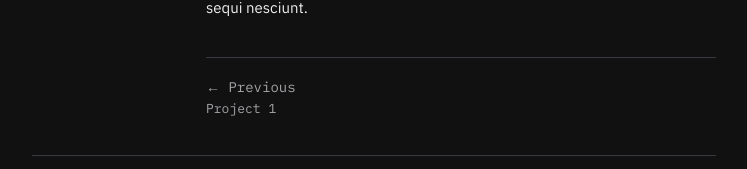
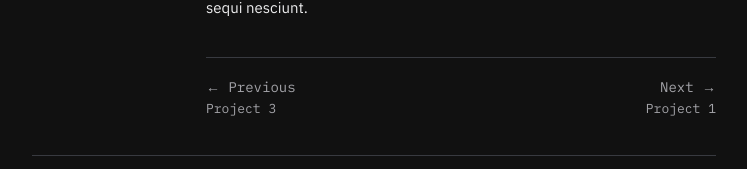
Before and after one commit to seth-woo/personal-site, a Next.js app: page /works/project-0 in a window 1280 px wide. Shown: the part 1403-1572 px from the top of the page, without its empty margins (266-1013 px from the left). Built offline with nearby package versions, Linux system fonts and the light colour scheme.

Commit message:
project page sorting and previous/next nav fix

```diff
--- a/src/app/works/[slug]/page.tsx
+++ b/src/app/works/[slug]/page.tsx
@@ -1,6 +1,6 @@
 import { notFound } from "next/navigation";
 import Link from "next/link";
-import { workItems } from "@/data/content";
+import { workItems, sortedWorkItems} from "@/data/content";
 import HalftoneOrb from "@/components/HalftoneOrb";
 
 export function generateStaticParams() {
@@ -58,8 +58,12 @@ export default function WorkDetailPage({ params }: { params: { slug: string } })
 
           <nav className="mt-8 flex items-center justify-between border-t border-border pt-4">
             {(() => {
-              const currentIndex = workItems.findIndex((item) => item.slug === params.slug);
-              const sortedItems = [...workItems].sort((a, b) => new Date(b.date!).getTime() - new Date(a.date!).getTime());
+              // const currentIndex = workItems.findIndex((item) => item.slug === params.slug);
+              // const sortedItems = [...workItems].sort((a, b) => new Date(b.date!).getTime() - new Date(a.date!).getTime());
+              // const prevItem = currentIndex < sortedItems.length - 1 ? sortedItems[currentIndex + 1] : null;
+              // const nextItem = currentIndex > 0 ? sortedItems[currentIndex - 1] : null;
+              const sortedItems = sortedWorkItems;
+              const currentIndex = sortedItems.findIndex((item) => item.slug === params.slug);
               const prevItem = currentIndex < sortedItems.length - 1 ? sortedItems[currentIndex + 1] : null;
               const nextItem = currentIndex > 0 ? sortedItems[currentIndex - 1] : null;
 
--- a/src/data/content.ts
+++ b/src/data/content.ts
@@ -92,17 +92,42 @@ At vero eos et accusamus et iusto odio dignissimos ducimus qui blanditiis praese
 
 At vero eos et accusamus et iusto odio dignissimos ducimus qui blanditiis praesentium voluptatum deleniti atque corrupti quos dolores et quas molestias excepturi sint occaecati cupiditate non provident, similique sunt in culpa qui officia deserunt mollitia animi, id est laborum et dolorum fuga. Et harum quidem rerum facilis est et expedita distinctio.`,
   },
+  {
+    slug: "project-3",
+    title: "Project 3",
+    subtitle: "Insert Subtitle Here",
+    status: "Completed",
+    date: "2023-05-08",
+    source: "Ipoh 2023",
+    thumbnailColor: "#426641",
+    description: "Insert Project Description Here",
+    body: `Write something here.`,
+  },
 ];
 
 export const sortedWritingItems = [...writingItems].sort(
   (a, b) => new Date(b.date).getTime() - new Date(a.date).getTime()
 );
 
+// export const sortedWorkItems = [...workItems].sort((a, b) => {
+//   if (a.status === "In Progress" && b.status !== "In Progress") return -1;
+//   if (a.status !== "In Progress" && b.status === "In Progress") return 1;
+//   if (!a.date && !b.date) return 0;
+//   if (!a.date) return -1;
+//   if (!b.date) return 1;
+//   return new Date(b.date).getTime() - new Date(a.date).getTime();
+// });
+
 export const sortedWorkItems = [...workItems].sort((a, b) => {
-  if (a.status === "In Progress" && b.status !== "In Progress") return -1;
-  if (a.status !== "In Progress" && b.status === "In Progress") return 1;
-  if (!a.date && !b.date) return 0;
-  if (!a.date) return -1;
-  if (!b.date) return 1;
-  return new Date(b.date).getTime() - new Date(a.date).getTime();
+  const aInProgress = a.status === "In Progress";
+  const bInProgress = b.status === "In Progress";
+
+  if (aInProgress && bInProgress) {
+    return workItems.indexOf(b) - workItems.indexOf(a);
+  }
+
+  if (aInProgress) return -1;
+  if (bInProgress) return 1;
+
+  return new Date(b.date!).getTime() - new Date(a.date!).getTime();
 });
```
